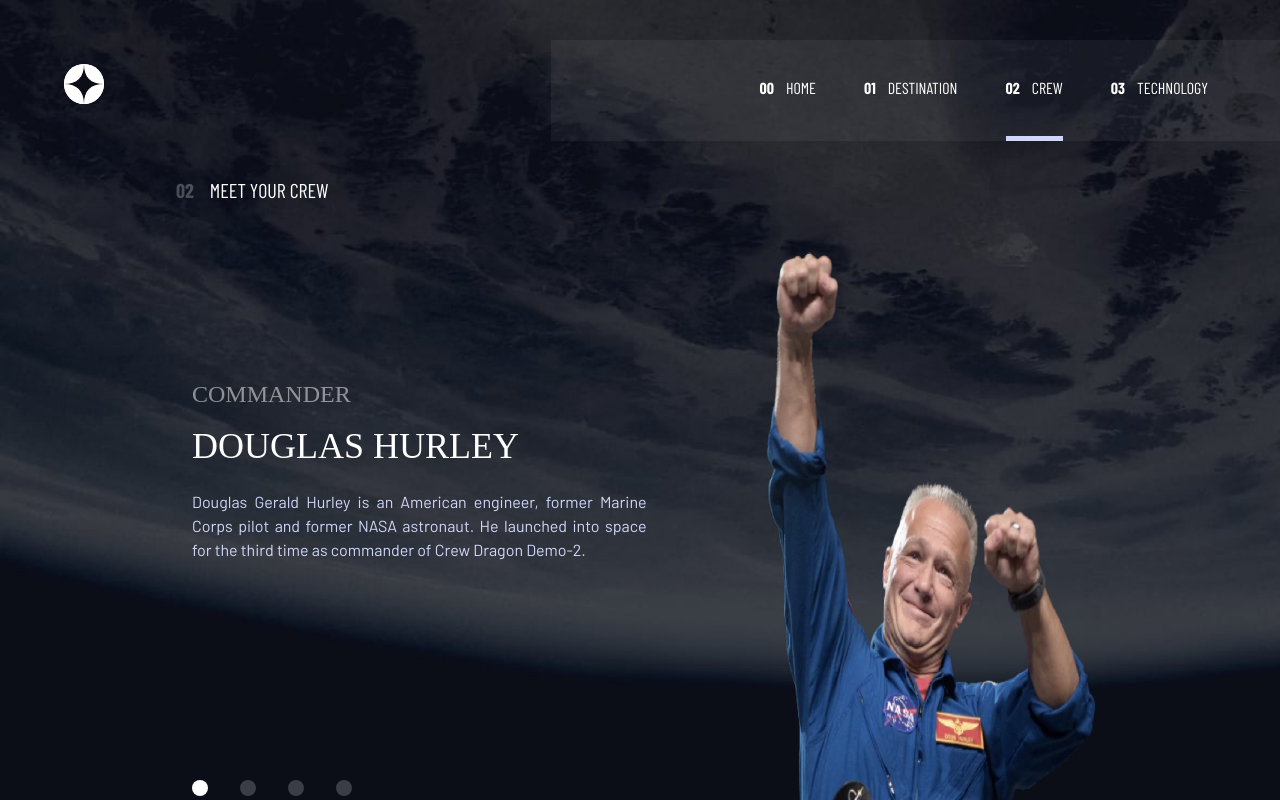
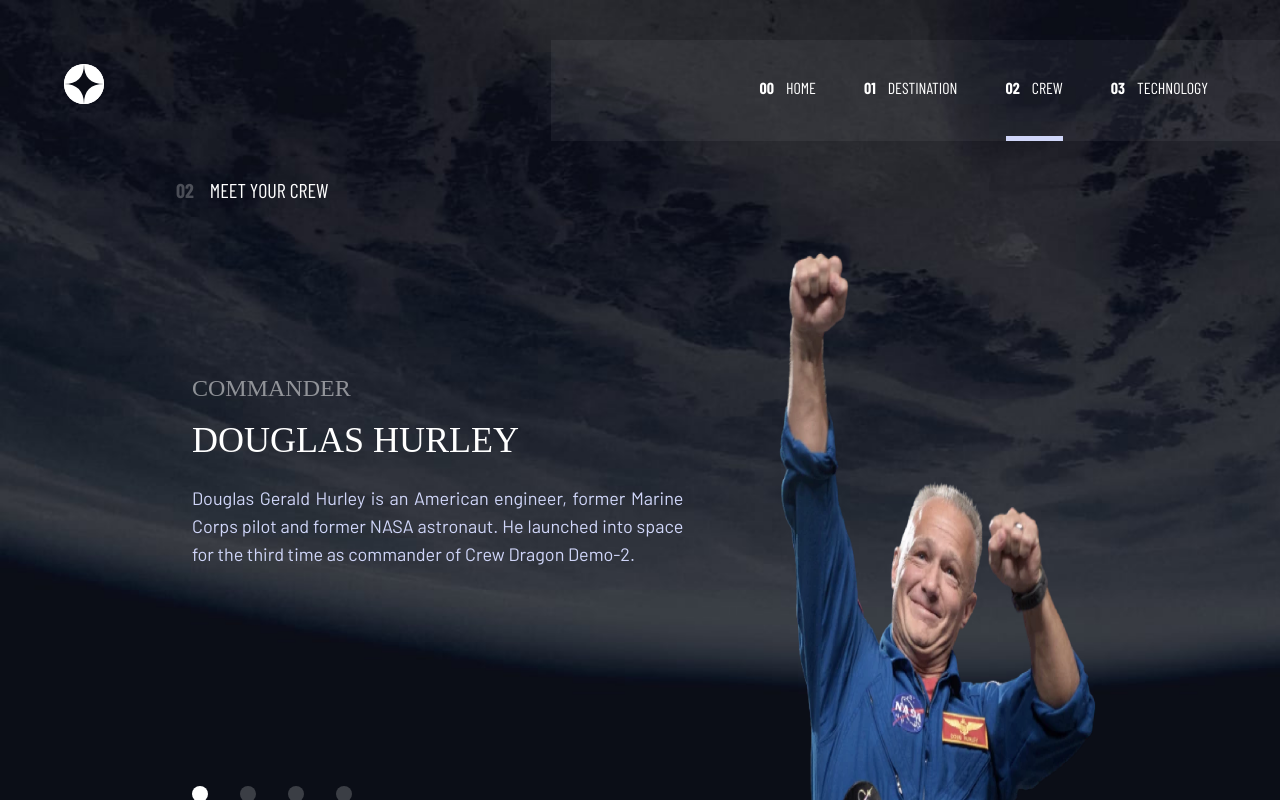
Before and after one commit to Mikwuegbu/spaceTourism, a React (Vite) app: page /crew in a window 1280 px wide. Shown: the top 800 px of the page. Built offline with nearby package versions, Linux system fonts and the light colour scheme; a web font is replaced by a local one.

Commit message:
corrected

```diff
--- a/src/pages/Crew.jsx
+++ b/src/pages/Crew.jsx
@@ -42,7 +42,7 @@ const Crew = () => {
 					<span className="font-bold opacity-25 px-4">02</span>
 					MEET YOUR CREW
 				</div>
-				<div className="md:px-20 lg:px-0 lg:flex lg:items-center lg:space-x-16">
+				<div className="md:px-20 lg:px-0 lg:flex lg:items-center lg:space-x-10">
 					<div className="flex flex-col items-center lg:items-start text-center lg:text-justify py-16 lg:px-8">
 						<div className="space-y-1.5 md:space-y-4">
 							<p className="font-Bellefair font-normal text-lg md:text-2xl opacity-50">
@@ -52,7 +52,7 @@ const Crew = () => {
 								{currentCrew.name.toUpperCase()}
 							</h2>
 						</div>
-						<p className="font-balowRegular font-normal text-lightBlue py-6 mb-8">
+						<p className="font-balowRegular font-normal lg:text-lg text-lightBlue py-6 mb-8">
 							{currentCrew.bio}
 						</p>
 						<div className="space-x-4 lg:space-x-8 lg:pt-40">
```
